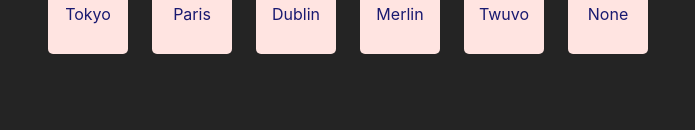
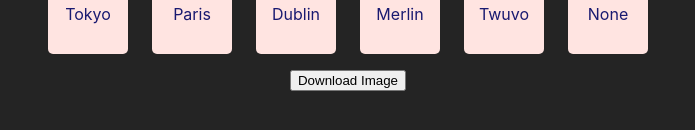
Before and after one commit to tejash023/photo-editor-react, a React (Vite) app: page / in a window 1280 px wide. Both pictures are taken after a click on the element "Tokyo". Shown: the part 592-722 px from the top of the page, without its empty margins (292-987 px from the left). Built offline with nearby package versions, Linux system fonts and the light colour scheme.

Commit message:
added download button

```diff
--- a/src/Components/ImageEditor.jsx
+++ b/src/Components/ImageEditor.jsx
@@ -47,6 +47,7 @@ const ImageEditor = () => {
           None
         </div>
       </div>
+      {filterValue && <button>Download Image</button>}
     </div>
   );
 };
```
